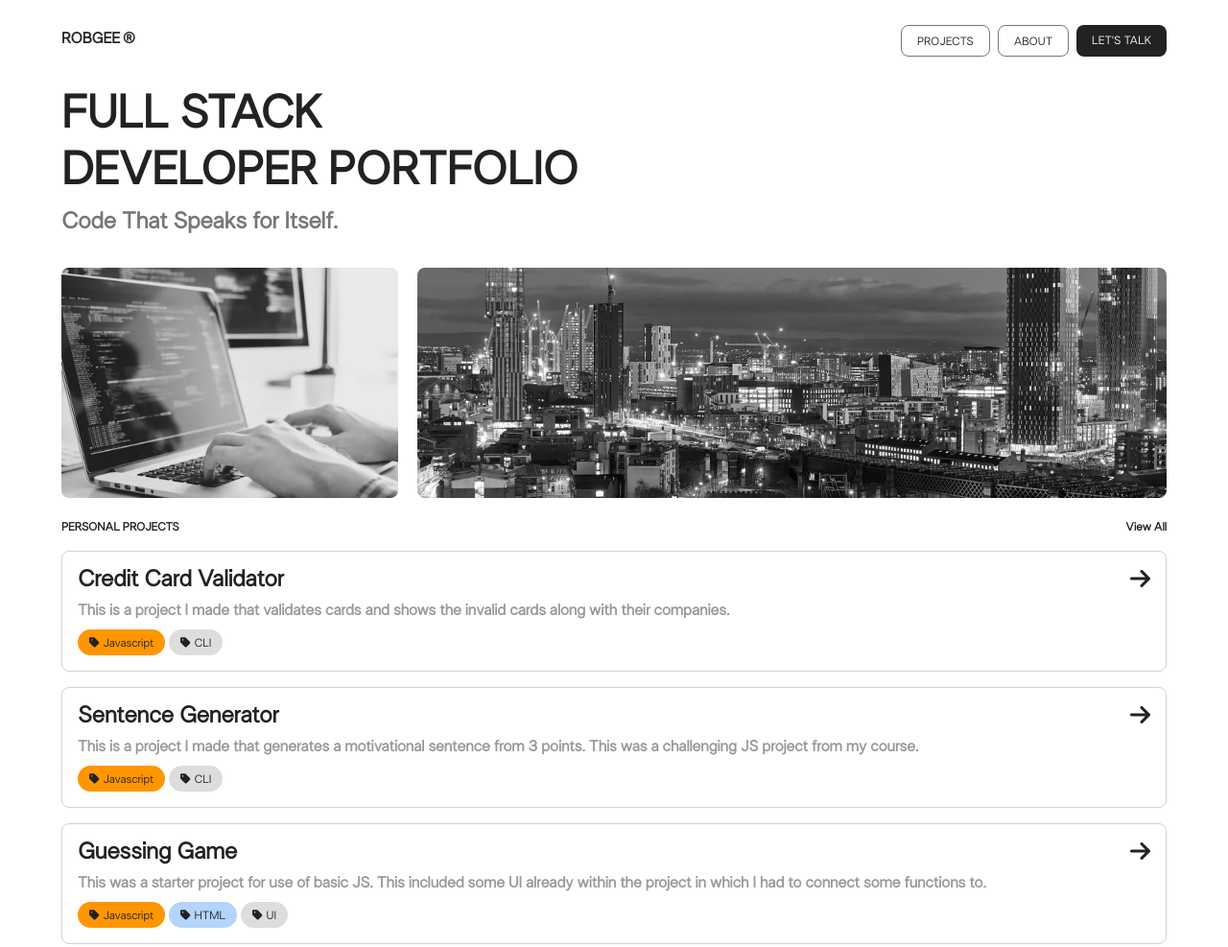
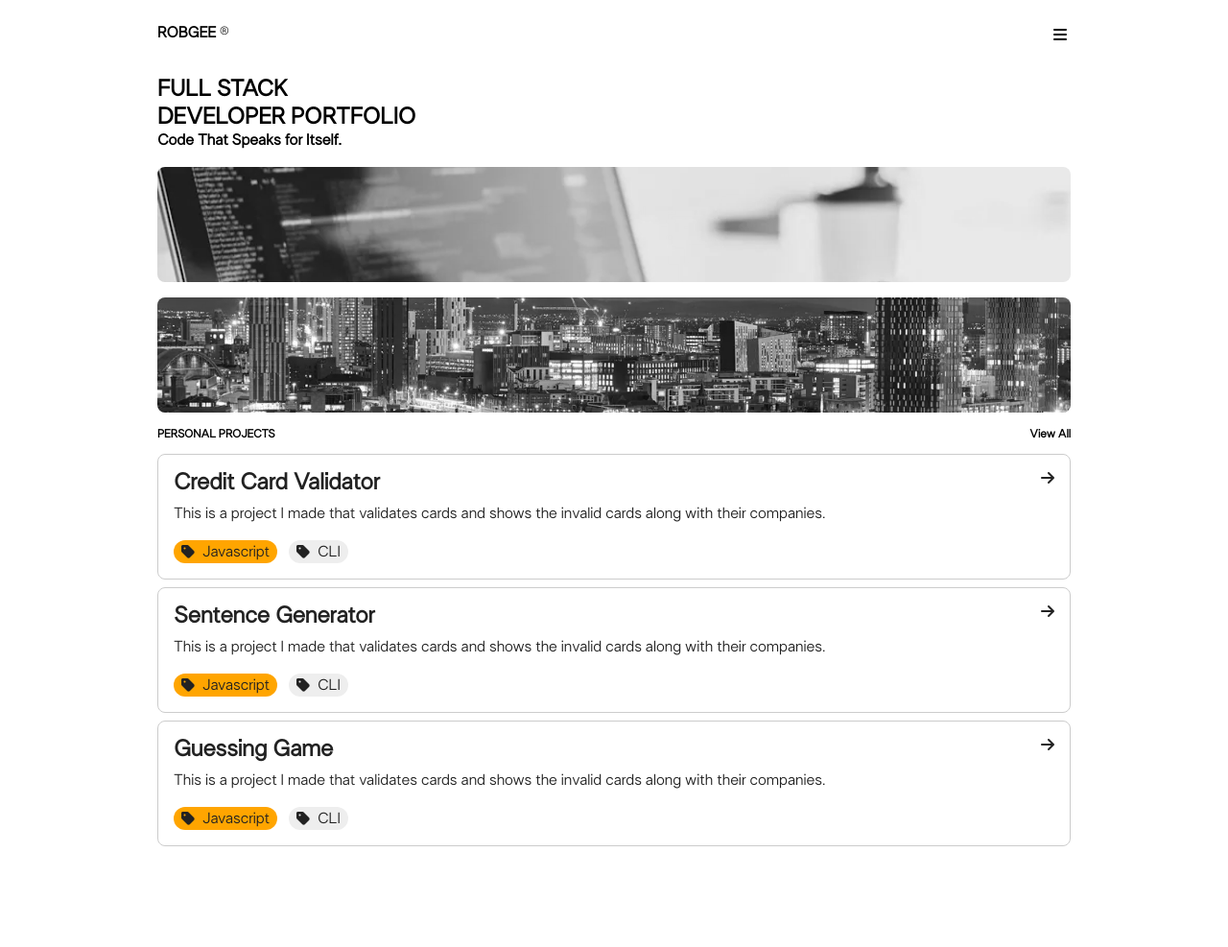
Before and after one commit to robertgouveia/portfolio, a website built with webpack: page index.html in a window 1280 px wide. Shown: the whole page at 96% size. After the commit the page ends 906 px from the top, so only its background shows below. Built offline with nearby package versions, Linux system fonts and the light colour scheme.

Commit message:
Complete Mobile Remake

```diff
--- a/css/style.css
+++ b/css/style.css
@@ -1,3 +1,9 @@
+:root {
+  --main-gray: #eeeeee;
+  --mid-gray: #cccccc;
+  --main-darkgray: #222222;
+}
+
 @font-face {
   font-family: "LTSuperior-Regular";
   src: local("LTSuperior-Regular"), url("./fonts/LTSuperior-Regular.otf");
@@ -20,284 +26,201 @@
   padding: 0;
   margin: 0;
   width: 100%;
+  font-family: "LTSuperior-Regular", monospace;
 }
+
 html {
-  color: #222;
-  font-size: 1em;
-  font-family: "LTSuperior-Regular", monospace;
-  text-align: center;
-  display: flex;
-  justify-content: center;
-  align-items: center;
-  flex-direction: column;
-}
-body {
-  width: 100%;
-  padding: 24px 24px 0 24px;
   display: flex;
   flex-direction: column;
-  gap: 32px;
-  margin-bottom: 32px;
-  max-width: 1200px;
+  justify-content: start;
+  align-items: center;
 }
-body .overlay {
-  display: none;
+
+body{
+  max-width: 1000px;
+  padding: 24px;
+  display: flex;
+  flex-direction: column;
+  gap: 16px;
+  justify-content: start;
+  align-items: center;
+}
+
+header {
+  display: flex;
+  flex-direction: column;
+  justify-content: start;
+  align-items: center;
+  gap: 16px;
+}
+
+nav {
   width: 100%;
+  display: flex;
+  justify-content: space-between;
+  align-items: center;
+  position: relative;
+}
+
+/* LOGO */
+nav section {
+  width: fit-content;
+  display: flex;
+  cursor: pointer;
+}
+nav section h1 {
+  font-size: 16px;
+}
+nav section span {
+  font-size: 12px;
+  margin-left: 4px;
+}
+
+/* NAVBAR */
+.toggle_menu {
+  top: 0;
+  left: 0;
+  display: block;
+  white-space: nowrap;
   height: 0;
-  transition: 1s all;
+  width: 100%;
+  transition: 0.5s all;
+  overflow: hidden;
+  margin-top: 16px;
 }
-body .overlay.active {
+.toggle_menu.active {
   height: 150px;
 }
-body .overlay .content {
-  display: none;
-}
-body .overlay .content.active {
-  display: flex;
-  justify-content: center;
-  align-items: center;
-  flex-direction: column;
-  gap: 8px;
-}
-body .overlay .content a {
-  width: 100%;
-  border-radius: 8px;
-  border: 1px solid #777777;
-  display: flex;
-  justify-content: center;
-  align-content: center;
-  font-size: 12px;
-  padding: 10px 16px 6px 16px;
-}
-body .overlay .content a:hover {
-  background: #dddddd;
-}
-body .overlay .content a:last-child{
-  background: #222222;
-  position: relative;
-  overflow: hidden;
-  border: none;
+.toggle_menu li:last-child .nav_item {
+  background: var(--main-darkgray);
   color: white;
 }
-body header ul {
-  display: none;
-  justify-content: end;
-  align-content: center;
-  gap: 8px;
+
+.nav_item {
+  display: flex;
+  padding: 10px 8px 8px;
+  border: 1px solid var(--mid-gray);
 }
-body header ul li {
+.menu {
   width: fit-content;
-  border-radius: 8px;
-  border: 1px solid #777777;
-  display: flex;
-  justify-content: center;
-  align-content: center;
-  font-size: 12px;
-  transition: 0.3s all;
-}
-body header ul li:hover {
-  background: #dddddd;
-  padding: 0 12px;
-}
-body header ul li a {
-  padding: 10px 16px 6px 16px;
-}
-body header ul li:last-child{
-  background: #222222;
-  position: relative;
-  overflow: hidden;
-  border: none;
-}
-body header ul li:last-child::before{
-  position: absolute;
-  content: "";
-  left: 0;
-  top: -50%;
-  width: 5px;
-  height: 200%;
-  background: white;
-  transform: translateX(-150px) rotate(-45deg);
-  transition: 0.5s all;
-}
-body header ul li:last-child:hover::before{
-  transform: translateX(150px) rotate(-45deg);
-}
-body header ul li:last-child a {
-  color: white;
-}
-nav {
-  height: 36px;
-  display: flex;
-  align-items: center;
-}
-nav ul {
-  display: none;
-}
-nav h1 {
-  width: fit-content;
-  text-align: start;
-  font-size: 16px;
-  position: relative;
+  padding: 4px;
   cursor: pointer;
 }
-nav h1 span {
-  font-size: 16px;
-  position: absolute;
-  top: 0;
-  left: 105%;
-}
-nav div {
-  display: flex;
-  justify-content: end;
-  align-content: center;
-}
-nav i {
-  text-align: end;
-  cursor: pointer;
-  width: fit-content;
-  padding: 4px;
-}
-ul {
-  list-style: none;
-}
-a {
-  text-decoration: none;
-  color: #222222;
-}
-.hero {
-  display: flex;
-  flex-direction: column;
-  gap: 8px;
-}
-.hero h1 {
-  font-size: 32px;
-}
-.hero div {
-  display: flex;
-  flex-direction: column;
-  justify-content: center;
-  align-items: center;
-  gap: 8px;
-}
-.hero div h2 {
-  font-size: 16px;
-  color: #777777;
-}
-main {
-  display: flex;
-  flex-direction: column;
-  gap: 24px;
-}
-main .images {
-  display: flex;
-  flex-direction: column;
-  gap: 20px;
-  height: 371px;
-}
-main .images .img {
-  border-radius: 8px;
-  filter: saturate(0);
-  width: 100%;
-  height: 100%;
-  background-size: cover;
-  background-position: center center;
-  background-repeat: no-repeat;
-  object-fit: cover;
-}
-main .images .img:first-child{
-  background-image: url("./../img/laptop.jpg");
-}
-main .images .img:last-child{
-  background-image: url("./../img/manchester.jpg");
-}
-main .services-container {
+
+/* IMAGES */
+.images {
   display: flex;
   flex-direction: column;
   gap: 16px;
 }
-main .services-container header {
+.images .img-container {
+  height: 120px;
+  border-radius: 8px;
+  object-fit: cover;
+  background-position: center;
+  background-size: 100%;
+  background-repeat: no-repeat;
+  filter: saturate(0);
+}
+.images .img-container:first-child {
+  background-image: url("/img/laptop.jpg");
+}
+.images .img-container:last-child {
+  background-image: url("/img/manchester.jpg");
+}
+
+/* PROJECTS */
+main {
   display: flex;
+  flex-direction: column;
+  justify-content: start;
+  align-items: center;
+  gap: 4px;
+}
+main section {
+  display: flex;
+  justify-content: space-between;
   align-items: center;
 }
-main .services-container header h1:first-child{
-  text-align: start;
+main section h1 {
+  font-size: 12px;
+  width: fit-content;
 }
-main .services-container header h1:last-child{
-  text-align: end;
-}
-main .services-container header h1 {
-  font-size: 12px;
-}
-main .services-container .services {
+main ul {
   display: flex;
   flex-direction: column;
-  gap: 16px;
+  justify-content: start;
+  align-items: center;
+  gap: 8px;
+  margin-top: 8px;
 }
-main .services-container .services .service {
-  width: 100%;
+
+/* COMPONENTS */
+.service {
+  border: 1px solid var(--mid-gray);
+  border-radius: 8px;
+  padding: 16px;
+}
+.service a {
   display: flex;
   flex-direction: column;
+  align-items: center;
+  justify-content: start;
+  gap: 8px;
+  color: #222222;
+}
+.service a div {
+  display: flex;
+}
+.service a div i {
+  width: fit-content;
+}
+.service a ul{
+  display: flex;
+  flex-direction: row;
+  gap: 12px;
+}
+
+.tag {
+  display: flex;
+  width: fit-content;
+  gap: 8px;
+  background: var(--main-gray);
+  color: var(--main-darkgray);
+  padding: 4px 8px 0 8px;
+  border-radius: 50px;
+}
+
+.nav_item {
   border-radius: 8px;
-  gap: 8px;
-  border: 1px solid lightgrey;
-  position: relative;
-  cursor: pointer;
-  overflow: hidden;
-}
-main .services-container .services .service a {
+  color: var(--main-darkgray);
   display: flex;
-  flex-direction: column;
-  padding: 16px;
-  gap: 8px;
-}
-main .services-container .services .service div {
-  display: flex;
-  justify-content: space-between;
-  align-content: center;
-}
-main .services-container .services .service::before {
-  width: 0;
-  height: 100%;
-  background: #eeeeee;
-  content: "";
-  right: 0;
-  top: 0;
-  position: absolute;
-  transition: 0.5s all;
-  z-index: -1;
-}
-main .services-container .services .service:hover::before{
-  width: 100%;
-}
-main .services-container .services .service div h2 {
-  text-align: start;
-}
-main .services-container .services .service div i {
-  width: fit-content;
-  font-size: 24px;
-}
-main .services-container .services .service h3 {
-  font-size: 16px;
-  color: #999999;
-  text-align: start;
-}
-main .services-container .services .service ul {
-  display: flex;
-  align-content: center;
-  gap: 4px;
-}
-main .services-container .services .service ul li {
-  background: #dddddd;
-  display: flex;
-  gap: 4px;
-  border-radius: 50px;
-  font-size: 10px;
-  padding: 8px 12px 4px 12px;
-  white-space: nowrap;
-  width: fit-content;
+  justify-content: center;
+  align-items: center;
+  margin-bottom: 8px;
 }
 
 /* HELPERS */
+
+h1 {
+  font-size: 24px;
+}
+
+h2 {
+  font-size: 24px;
+}
+
+h3 {
+  font-size: 16px;
+}
+
+ul {
+  list-style: none;
+}
+
+a {
+  text-decoration: none;
+}
 
 ::-moz-selection {
   background: #b3d4fc;
@@ -313,7 +236,7 @@ hr {
   display: block;
   height: 1px;
   border: 0;
-  border-top: 1px solid #ccc;
+  border-top: 1px solid var(--mid-gray);
   margin: 2px 0;
   padding: 0;
 }
@@ -425,7 +348,7 @@ textarea {
 
   pre,
   blockquote {
-    border: 1px solid #999;
+    border: 1px solid var(--mid-gray);
     page-break-inside: avoid;
   }
 
@@ -447,40 +370,5 @@ textarea {
   }
 }
 @media only screen and (min-width: 836px) {
-  body .overlay {
-    display: none;
-  }
-  /* Style adjustments for viewports that meet the condition */
-  body header div{
-    display: none;
-  }
-  body header ul {
-    display: flex;
-  }
-  body .hero h1 {
-    font-size: 48px;
-    white-space: nowrap;
-  }
-  body .hero div {
-    text-align: start;
-    align-items: end;
-  }
-  body .hero div h2 {
-    font-size: 24px;
-  }
-  body main .images {
-    flex-direction: row;
-    height: 240px;
-  }
-  body main .images .img:first-child {
-    width: 45%;
-    transition: 0.5s all;
-  }
-  body main .images .img:first-child:hover {
-    width: 155%;
-  }
 
-  body main .services-container .services .service ul li {
-    font-size: 12px;
-  }
 }
--- a/index.html
+++ b/index.html
@@ -3,90 +3,91 @@
 <head>
   <meta charset="utf-8">
   <meta name="viewport" content="width=device-width, initial-scale=1">
-  <title>Robert Gouveia | Portfolio | Services</title>
+  <title>Robert Gouveia | Portfolio</title>
   <link rel="stylesheet" href="css/style.css">
   <link rel="icon" href="/icon.svg" type="image/svg+xml">
   <script defer src="js/app.js"></script>
   <script src="https://kit.fontawesome.com/33b68c81a7.js" crossorigin="anonymous"></script>
 </head>
 <body>
+
   <header>
+    <section>
       <nav>
-      <h1>ROBGEE<span>®</span></h1>
-      <ul>
-        <li><a href="#">PROJECTS</a></li>
-        <li><a href="#">ABOUT</a></li>
-        <li><a href="#">LET'S TALK</a></li>
+        <section>
+          <h1>ROBGEE</h1>
+          <span>®</span>
+        </section>
+        <i class="fa-solid fa-bars menu"></i>
+      </nav>
+      <ul class="toggle_menu">
+        <li><a href="#" class="nav_item">PROJECTS</a></li>
+        <li><a href="#" class="nav_item">ABOUT</a></li>
+        <li><a href="#" class="nav_item">LET'S TALK</a></li>
       </ul>
-      <div><i class="fa-solid fa-bars"></i></div>
-    </nav>
-    <div class="overlay">
-      <div class="content">
-        <a href="#">PROJECTS</a>
-        <a href="#">ABOUT</a>
-        <a href="#">LET'S TALK</a>
-      </div>
-    </div>
+    </section>
+    <section>
+      <h1>FULL STACK</h1>
+      <h2>DEVELOPER PORTFOLIO</h2>
+      <h3>Code That Speaks for Itself.</h3>
+    </section>
   </header>
-  <section class="hero">
-    <div>
-      <h1>FULL STACK<br>DEVELOPER PORTFOLIO</h1>
-      <h2>Code That Speaks for Itself.</h2>
-    </div>
+
+  <section class="images">
+    <div class="img-container"></div>
+    <div class="img-container"></div>
   </section>
+
   <main>
-    <section class="images">
-      <div class="img"></div>
-      <div class="img"></div>
-    </section>
-    <section class="services-container">
-      <header>
+    <section>
       <h1>PERSONAL PROJECTS</h1>
       <h1>View All</h1>
-      </header>
-      <ul class="services">
+    </section>
+    <ul>
       <li class="service">
         <a href="https://github.com/robertgouveia/credit-card-validator" target="_blank">
           <div>
-              <h2>Credit Card Validator</h2>
+            <h1>Credit Card Validator</h1>
             <i class="fa-solid fa-arrow-right"></i>
           </div>
-            <h3>This is a project I made that validates cards and shows the invalid cards along with their companies.</h3>
+          <p>This is a project I made that validates cards and shows the invalid cards along with their companies.</p>
           <ul>
-              <li style="background: #ff9600"><i class="fa-solid fa-tag"></i>Javascript</li>
-              <li><i class="fa-solid fa-tag"></i>CLI</li>
+            <li class="tag" style="background: orange"><i class="fa-solid fa-tag"></i>Javascript</li>
+            <li class="tag"><i class="fa-solid fa-tag"></i>CLI</li>
           </ul>
         </a>
       </li>
+
       <li class="service">
-          <a href="https://github.com/robertgouveia/sentence-generator" target="_blank">
+        <a href="https://github.com/robertgouveia/credit-card-validator" target="_blank">
           <div>
-              <h2>Sentence Generator</h2>
+            <h1>Sentence Generator</h1>
             <i class="fa-solid fa-arrow-right"></i>
           </div>
-            <h3>This is a project I made that generates a motivational sentence from 3 points. This was a challenging JS project from my course.</h3>
+          <p>This is a project I made that validates cards and shows the invalid cards along with their companies.</p>
           <ul>
-              <li style="background: #ff9600"><i class="fa-solid fa-tag"></i>Javascript</li>
-              <li><i class="fa-solid fa-tag"></i>CLI</li>
+            <li class="tag" style="background: orange"><i class="fa-solid fa-tag"></i>Javascript</li>
+            <li class="tag"><i class="fa-solid fa-tag"></i>CLI</li>
           </ul>
         </a>
       </li>
+
       <li class="service">
-          <a href="https://github.com/robertgouveia/guessing-game" target="_blank">
+        <a href="https://github.com/robertgouveia/credit-card-validator" target="_blank">
           <div>
-              <h2>Guessing Game</h2>
+            <h1>Guessing Game</h1>
             <i class="fa-solid fa-arrow-right"></i>
           </div>
-            <h3>This was a starter project for use of basic JS. This included some UI already within the project in which I had to connect some functions to.</h3>
+          <p>This is a project I made that validates cards and shows the invalid cards along with their companies.</p>
           <ul>
-              <li style="background: #ff9600"><i class="fa-solid fa-tag"></i>Javascript</li>
-              <li style="background: #b3d4fc"><i class="fa-solid fa-tag"></i>HTML</li>
-              <li><i class="fa-solid fa-tag"></i>UI</li>
+            <li class="tag" style="background: orange"><i class="fa-solid fa-tag"></i>Javascript</li>
+            <li class="tag"><i class="fa-solid fa-tag"></i>CLI</li>
           </ul>
         </a>
       </li>
     </ul>
-    </section>
   </main>
+
 </body>
+
 </html>
--- a/js/app.js
+++ b/js/app.js
@@ -1,21 +1,17 @@
-const nav = document.querySelector('.fa-bars')
-const overlay = document.querySelector('.overlay')
-const content = document.querySelector('.content')
-nav.addEventListener('click', () => {
-  if(nav.classList.contains('active')){
-    nav.classList.remove('active')
-    nav.classList.add('fa-bars')
-    nav.classList.remove('fa-x')
-    overlay.classList.remove('active')
-    content.classList.remove('active')
+const menu = document.querySelector('.menu')
+const mobile_menu = document.querySelector('.toggle_menu')
+
+let menu_toggle = false
+
+menu.addEventListener('click', () => {
+  if(menu.classList.contains('fa-bars')){
+    menu.classList.remove('fa-bars')
+    menu.classList.add('fa-x')
   } else {
-    nav.classList.add('active')
-    nav.classList.remove('fa-bars')
-    nav.classList.add('fa-x')
-    overlay.classList.add('active')
-    setTimeout(function () {
-      content.classList.add('active')
-      overlay.style.display = 'flex'
-    }, 500);
+    menu.classList.add('fa-bars')
+    menu.classList.remove('fa-x')
   }
+  menu.classList.add('active')
+  menu_toggle ? mobile_menu.classList.remove('active') : mobile_menu.classList.add('active')
+  menu_toggle = !menu_toggle
 })
```
Lines whose indentation alone changed are shown as unchanged.
